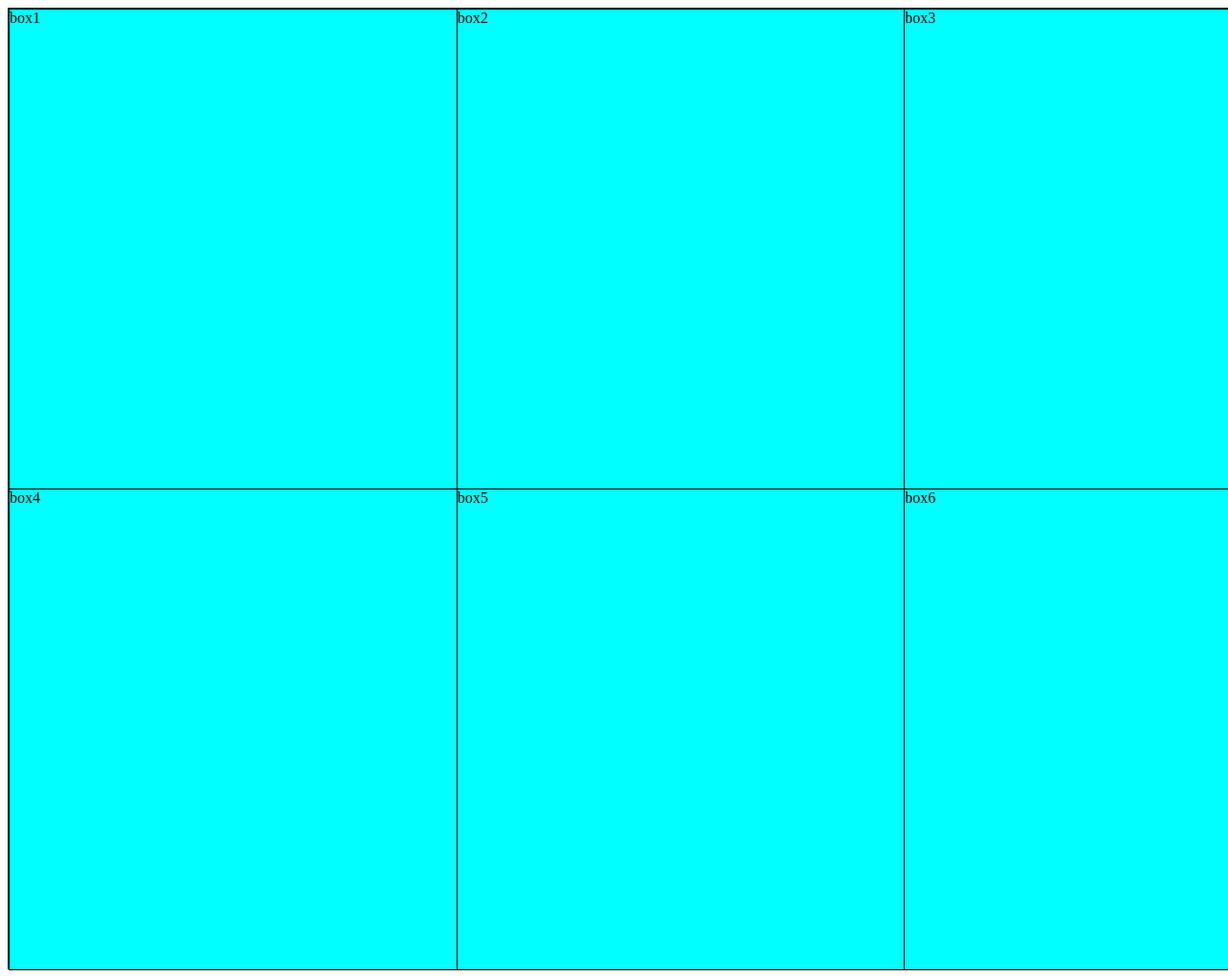
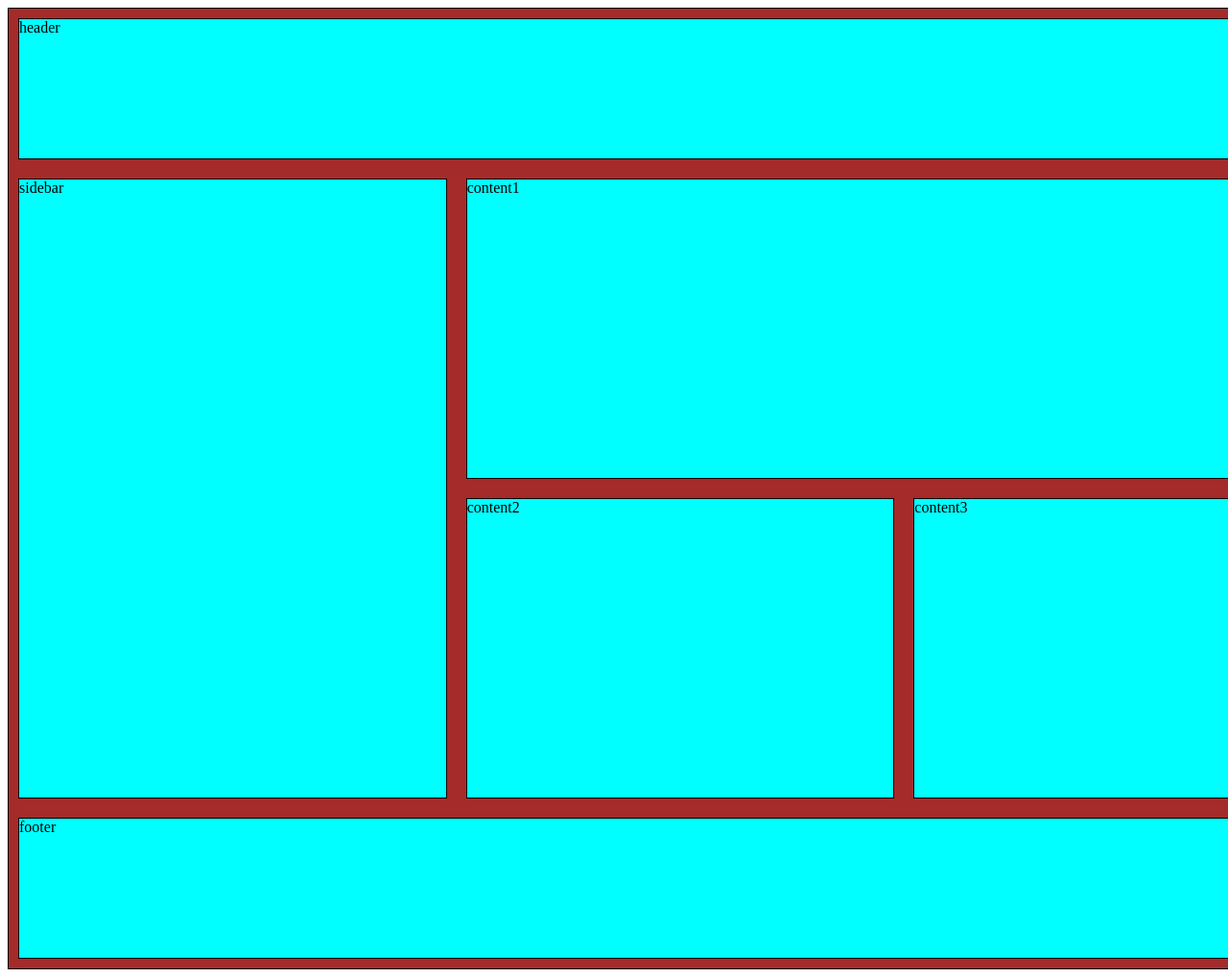
Before and after one commit to Vishal6171rgb/recorded_learning, a plain HTML site: page grid_layout/grid.html in a window 1280 px wide. Shown: the top 1018 px of the page at 96% size. Drawn offline with Linux system fonts and the light colour scheme.

Commit message:
commit 6

```diff
--- a/grid_layout/grid.css
+++ b/grid_layout/grid.css
@@ -8,11 +8,49 @@
     /*grid-template-columns: 1fr 2fr 3fr;*/
     grid-template-columns: repeat(3,1fr);
     /*grid-template-rows: repeat(3,1fr);*/
+    grid-template-rows: 1fr 2fr 2fr 1fr;
 }
 
 .box{
-    width: 100%;
-    height: 100%;
     background-color: aqua;
     border: 1px solid black;
+    margin: 10px;
 }
+
+#header{
+    grid-column-start: 1;
+    grid-column-end: 4;
+    /*short cut
+        grid-column: 1 / 4;
+    */
+}
+#sidebar{
+    grid-column-start: 1;
+    grid-row-start: 2;
+    grid-row-end: 4;
+    /*short cut
+        grid-column: 1;
+        grid-row: 2 / 4;
+    */
+}
+#content1{
+    grid-column-start: 2;
+    grid-column-end: 4;
+    grid-row-start: 2;
+    grid-row-end: 3;
+    /*short cut
+        grid-column: 2 / 4;
+        grid-row: 2 / 3;
+    */
+}
+
+#footer{
+    grid-column-start: 1;
+    grid-column-end: 4;
+    grid-row-start: 4;
+    grid-row-end: 5;
+    /*short cut
+        grid-column: 1 / 4;
+        grid-row: 4 / 5;
+    */
+}
--- a/grid_layout/grid.html
+++ b/grid_layout/grid.html
@@ -8,12 +8,12 @@
 </head>
 <body>
     <div class="container">
-        <div class="box">box1</div>
-        <div class="box">box2</div>
-        <div class="box">box3</div>
-        <div class="box">box4</div>
-        <div class="box">box5</div>
-        <div class="box">box6</div>
+        <div class="box" id="header">header</div>
+        <div class="box" id="sidebar">sidebar</div>
+        <div class="box" id="content1">content1</div>
+        <div class="box" id="content2">content2</div>
+        <div class="box" id="content3">content3</div>
+        <div class="box" id="footer">footer</div>
     </div>
 </body>
 </html>
```
